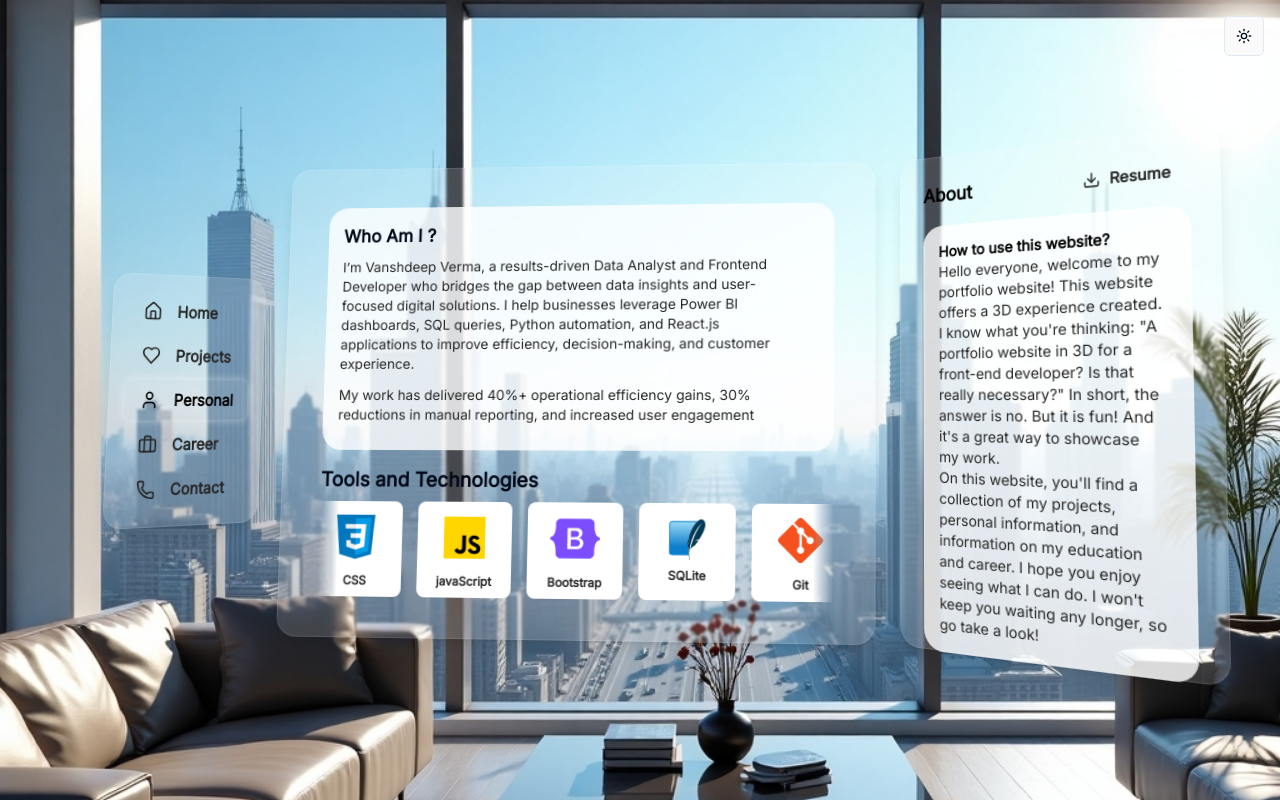
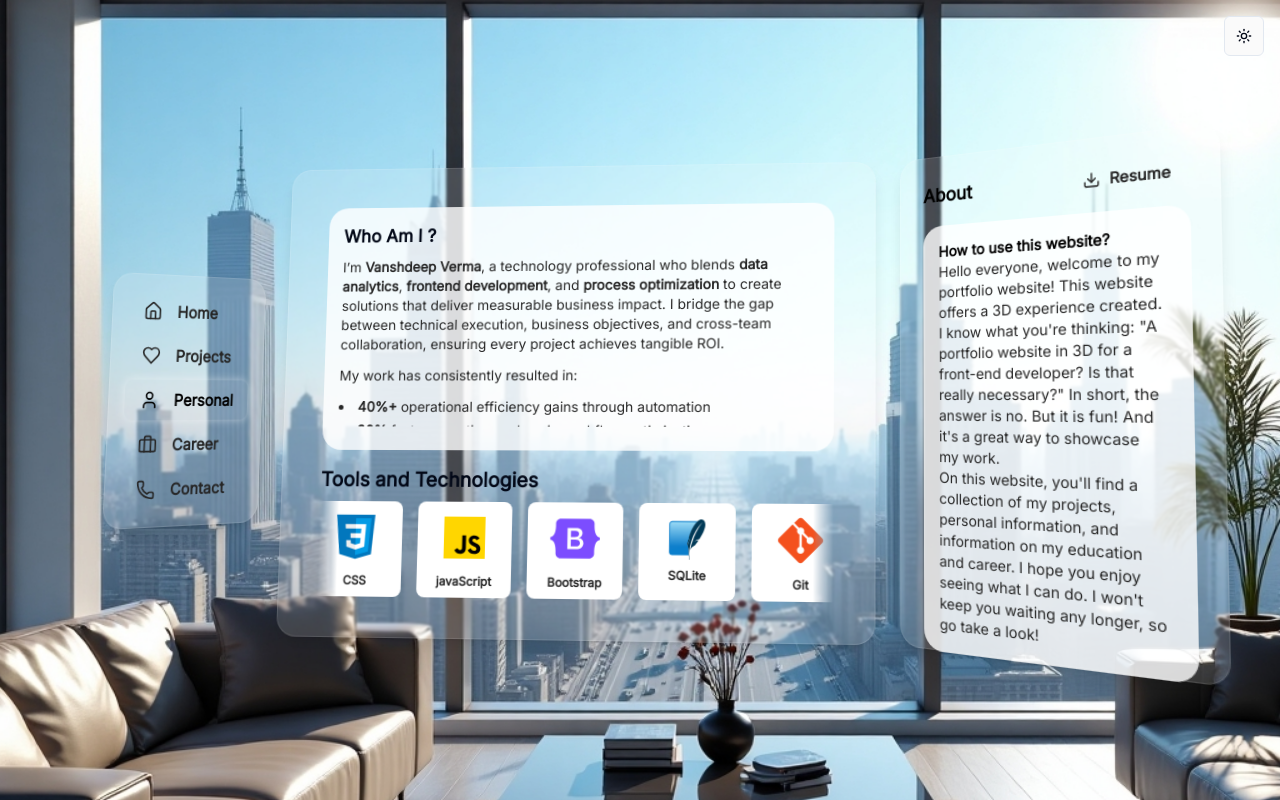
Before and after one commit to 20bcs6794/vansh, a Next.js app: page / in a window 1280 px wide. Both pictures are taken after a click on the button "Personal". Built offline with nearby package versions, Linux system fonts and the light colour scheme; what @genkit-ai/googleai, genkit would draw is missing.

Commit message:
I’m Vanshdeep Verma, a technology professional who blends data analytics

```diff
--- a/src/components/glass-panel-layout.tsx
+++ b/src/components/glass-panel-layout.tsx
@@ -1,3 +1,4 @@
+
 
 "use client";
 
@@ -1095,14 +1096,23 @@ export function GlassPanelLayout({ orientation }: { orientation?: { beta: number
                   <ScrollArea className={cn(isMobile ? "" : "h-full pr-4")}>
                     <div className={cn("space-y-3 text-sm pr-2", isMobile ? "text-neutral-800 dark:text-neutral-100" : "text-neutral-800 dark:text-neutral-100")}>
                       <p>
-                        I’m Vanshdeep Verma, a results-driven Data Analyst and Frontend Developer who bridges the gap between data insights and user-focused digital solutions. I help businesses leverage Power BI dashboards, SQL queries, Python automation, and React.js applications to improve efficiency, decision-making, and customer experience.
+                        I’m <strong>Vanshdeep Verma</strong>, a technology professional who blends <strong>data analytics</strong>, <strong>frontend development</strong>, and <strong>process optimization</strong> to create solutions that deliver measurable business impact. I bridge the gap between technical execution, business objectives, and cross-team collaboration, ensuring every project achieves tangible ROI.
                       </p>
+                      <p>My work has consistently resulted in:</p>
+                      <ul className="list-disc list-inside space-y-1">
+                          <li><strong>40%+</strong> operational efficiency gains through automation</li>
+                          <li><strong>30%</strong> faster reporting cycles via workflow optimization</li>
+                          <li>Higher customer engagement through improved digital experiences</li>
+                      </ul>
                       <p>
-                        My work has delivered 40%+ operational efficiency gains, 30% reductions in manual reporting, and increased user engagement through interactive dashboards and optimized UI/UX design. By combining data visualization, process automation, and responsive web development, I create solutions that directly impact business growth and ROI.
+                        With experience across data-driven strategy, automation, and user-focused innovation, I help organizations scale smarter, operate faster, and make decisions backed by actionable insights.
                       </p>
-                      <p>
-                        With expertise in business intelligence tools, data-driven strategies, and modern web frameworks, I’m committed to helping organizations scale smarter, operate faster, and make data-backed decisions that deliver measurable results. Below are the teck stacks I used in my services.
-                      </p>
+                      <p>I focus on delivering value at three levels:</p>
+                      <ul className="list-disc list-inside space-y-1">
+                          <li><strong>Technical</strong> – Building scalable, data-powered tools and digital platforms</li>
+                          <li><strong>Business</strong> – Aligning solutions with strategic goals to maximize ROI</li>
+                          <li><strong>Management</strong> – Coordinating with stakeholders to ensure on-time, high-quality delivery.</li>
+                      </ul>
                     </div>
                   </ScrollArea>
                 </div>
```
